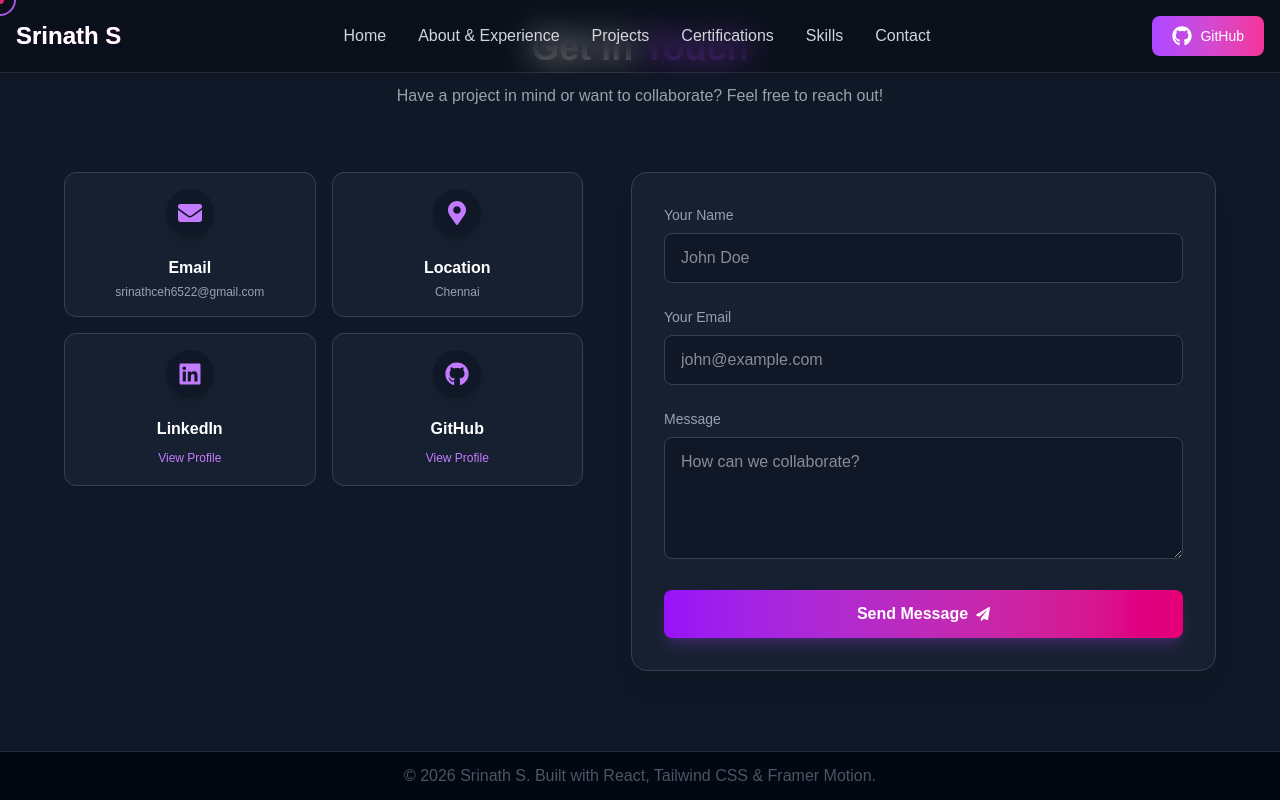
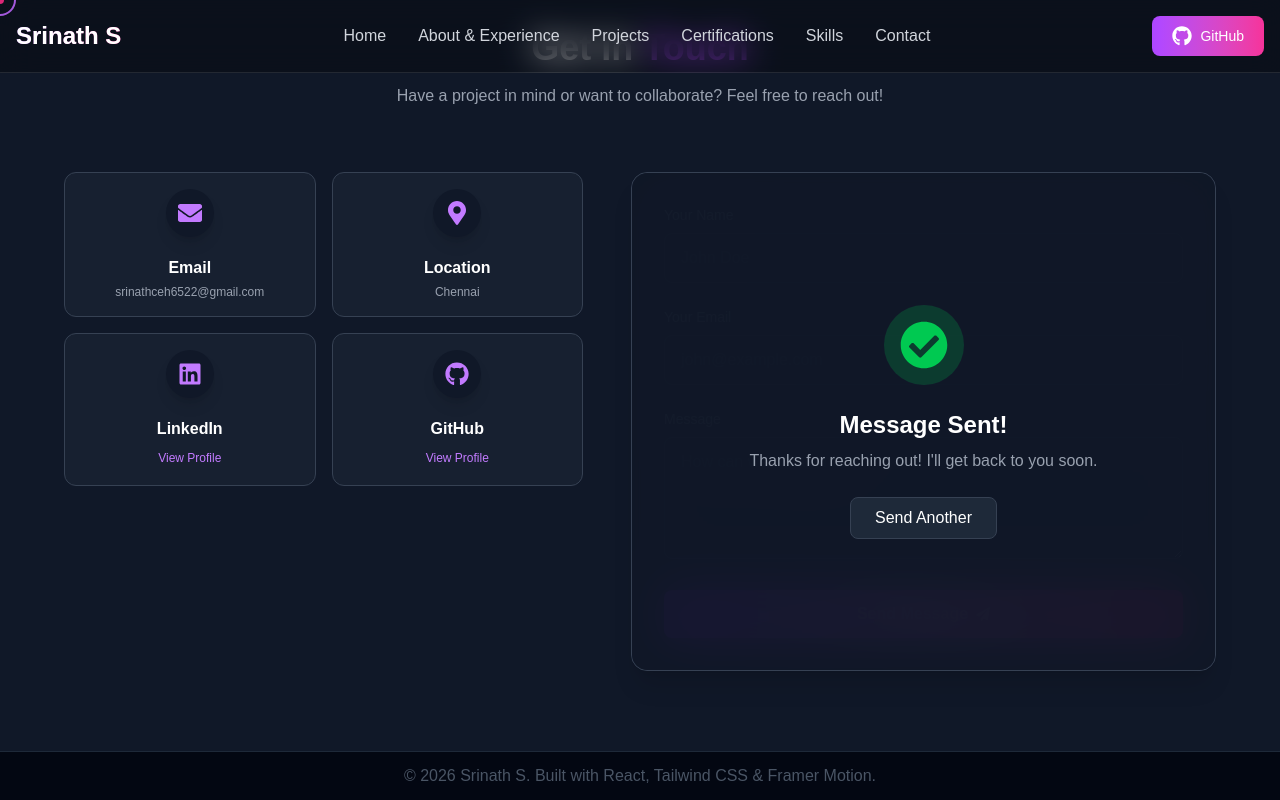
Before and after one commit to Rocksri/portfolio, a React (Vite) app: page / in a window 1280 px wide. Both pictures are taken after typing "Sample", "name@example.com", "Sample" into the empty fields and a click on the button "Send Message". Shown: the part 4730-5530 px from the top of the page. Built offline with nearby package versions, Linux system fonts and the light colour scheme.

Commit message:
contact form updates

```diff
--- a/src/components/Contact.jsx
+++ b/src/components/Contact.jsx
@@ -1,6 +1,6 @@
 import React, { useState } from 'react';
-import { motion } from 'framer-motion';
-import { FaEnvelope, FaMapMarkerAlt, FaLinkedin, FaGithub, FaPaperPlane } from 'react-icons/fa';
+import { motion, AnimatePresence } from 'framer-motion';
+import { FaEnvelope, FaMapMarkerAlt, FaLinkedin, FaGithub, FaPaperPlane, FaCheckCircle, FaSpinner } from 'react-icons/fa';
 
 const Contact = () => {
     const [formData, setFormData] = useState({
@@ -8,6 +8,7 @@ const Contact = () => {
         email: '',
         message: ''
     });
+    const [status, setStatus] = useState('idle'); // idle, sending, success, error
 
     const handleChange = (e) => {
         setFormData({ ...formData, [e.target.name]: e.target.value });
@@ -15,6 +16,7 @@ const Contact = () => {
 
     const handleSubmit = (e) => {
         e.preventDefault();
+        setStatus('sending');
 
         const myForm = e.target;
         const formDataObj = new FormData(myForm);
@@ -25,12 +27,14 @@ const Contact = () => {
             body: new URLSearchParams(formDataObj).toString(),
         })
             .then(() => {
-                alert("Thank you! Your message has been sent.");
+                setStatus('success');
                 setFormData({ name: '', email: '', message: '' });
+                setTimeout(() => setStatus('idle'), 5000); // Auto hide after 5s
             })
             .catch((error) => {
                 console.error("Form submission error:", error);
-                alert("Sorry, something went wrong. Please try again later.");
+                setStatus('error');
+                setTimeout(() => setStatus('idle'), 5000);
             });
     };
 
@@ -38,8 +42,6 @@ const Contact = () => {
         <section id="contact" className="py-20 bg-gray-900 relative overflow-hidden">
             {/* Decorative blob */}
             <div className="absolute top-0 right-0 w-64 h-64 bg-purple-600/10 rounded-full blur-3xl -z-10"></div>
-
-
 
             <div className="container mx-auto px-4">
                 <motion.div
@@ -63,29 +65,29 @@ const Contact = () => {
                         className="flex-1 space-y-8"
                     >
                         <div className="grid grid-cols-2 gap-4">
-                            <div className="bg-gray-800/50 p-4 rounded-xl border border-gray-700 hover:border-purple-500/50 transition-colors text-center">
-                                <div className="p-3 bg-gray-900 rounded-full text-purple-400 text-2xl mb-3 shadow-lg inline-block">
+                            <div className="bg-gray-800/50 p-4 rounded-xl border border-gray-700 hover:border-purple-500/50 transition-colors text-center group">
+                                <div className="p-3 bg-gray-900 rounded-full text-purple-400 text-2xl mb-3 shadow-lg inline-block group-hover:scale-110 transition-transform">
                                     <FaEnvelope />
                                 </div>
                                 <h4 className="text-white font-semibold mb-1">Email</h4>
                                 <p className="text-gray-400 text-xs break-all">srinathceh6522@gmail.com</p>
                             </div>
-                            <div className="bg-gray-800/50 p-4 rounded-xl border border-gray-700 hover:border-purple-500/50 transition-colors text-center">
-                                <div className="p-3 bg-gray-900 rounded-full text-purple-400 text-2xl mb-3 shadow-lg inline-block">
+                            <div className="bg-gray-800/50 p-4 rounded-xl border border-gray-700 hover:border-purple-500/50 transition-colors text-center group">
+                                <div className="p-3 bg-gray-900 rounded-full text-purple-400 text-2xl mb-3 shadow-lg inline-block group-hover:scale-110 transition-transform">
                                     <FaMapMarkerAlt />
                                 </div>
                                 <h4 className="text-white font-semibold mb-1">Location</h4>
                                 <p className="text-gray-400 text-xs">Chennai</p>
                             </div>
-                            <div className="bg-gray-800/50 p-4 rounded-xl border border-gray-700 hover:border-purple-500/50 transition-colors text-center">
-                                <div className="p-3 bg-gray-900 rounded-full text-purple-400 text-2xl mb-3 shadow-lg inline-block">
+                            <div className="bg-gray-800/50 p-4 rounded-xl border border-gray-700 hover:border-purple-500/50 transition-colors text-center group">
+                                <div className="p-3 bg-gray-900 rounded-full text-purple-400 text-2xl mb-3 shadow-lg inline-block group-hover:scale-110 transition-transform">
                                     <FaLinkedin />
                                 </div>
                                 <h4 className="text-white font-semibold mb-1">LinkedIn</h4>
                                 <a href="https://www.linkedin.com/in/srinath2329/" className="text-purple-400 text-xs hover:underline">View Profile</a>
                             </div>
-                            <div className="bg-gray-800/50 p-4 rounded-xl border border-gray-700 hover:border-purple-500/50 transition-colors text-center">
-                                <div className="p-3 bg-gray-900 rounded-full text-purple-400 text-2xl mb-3 shadow-lg inline-block">
+                            <div className="bg-gray-800/50 p-4 rounded-xl border border-gray-700 hover:border-purple-500/50 transition-colors text-center group">
+                                <div className="p-3 bg-gray-900 rounded-full text-purple-400 text-2xl mb-3 shadow-lg inline-block group-hover:scale-110 transition-transform">
                                     <FaGithub />
                                 </div>
                                 <h4 className="text-white font-semibold mb-1">GitHub</h4>
@@ -99,9 +101,38 @@ const Contact = () => {
                         initial={{ x: 50, opacity: 0 }}
                         whileInView={{ x: 0, opacity: 1 }}
                         viewport={{ once: true }}
-                        className="flex-1 bg-gray-800/50 p-8 rounded-2xl border border-gray-700 backdrop-blur-sm shadow-xl"
+                        className="flex-1 bg-gray-800/50 p-8 rounded-2xl border border-gray-700 backdrop-blur-md shadow-xl relative"
                     >
-                        <form name="contact" method="POST" data-netlify="true" onSubmit={handleSubmit} className="space-y-6">
+                        {/* Success Overlay */}
+                        <AnimatePresence>
+                            {status === 'success' && (
+                                <motion.div
+                                    initial={{ opacity: 0, scale: 0.9 }}
+                                    animate={{ opacity: 1, scale: 1 }}
+                                    exit={{ opacity: 0, scale: 0.9 }}
+                                    className="absolute inset-0 z-20 bg-gray-900/95 backdrop-blur-xl rounded-2xl flex flex-col items-center justify-center p-8 text-center"
+                                >
+                                    <motion.div
+                                        initial={{ scale: 0 }}
+                                        animate={{ scale: 1 }}
+                                        transition={{ type: "spring", stiffness: 200, damping: 10 }}
+                                        className="w-20 h-20 bg-green-500/20 rounded-full flex items-center justify-center mb-6"
+                                    >
+                                        <FaCheckCircle className="text-5xl text-green-500" />
+                                    </motion.div>
+                                    <h3 className="text-2xl font-bold text-white mb-2">Message Sent!</h3>
+                                    <p className="text-gray-400 mb-6">Thanks for reaching out! I'll get back to you soon.</p>
+                                    <button
+                                        onClick={() => setStatus('idle')}
+                                        className="px-6 py-2 bg-gray-800 hover:bg-gray-700 text-white rounded-lg transition-colors border border-gray-700"
+                                    >
+                                        Send Another
+                                    </button>
+                                </motion.div>
+                            )}
+                        </AnimatePresence>
+
+                        <form name="contact" method="POST" data-netlify="true" onSubmit={handleSubmit} className="space-y-6 relative z-10">
                             <input type="hidden" name="form-name" value="contact" />
                             <div>
                                 <label className="block text-gray-400 mb-2 text-sm">Your Name</label>
@@ -109,7 +140,7 @@ const Contact = () => {
                                     type="text"
                                     name="name"
                                     required
-                                    className="w-full bg-gray-900 border border-gray-700 rounded-lg px-4 py-3 text-white focus:outline-none focus:border-purple-500 focus:ring-1 focus:ring-purple-500 transition-colors"
+                                    className="w-full bg-gray-900/50 border border-gray-700 rounded-lg px-4 py-3 text-white focus:outline-none focus:border-purple-500 focus:ring-1 focus:ring-purple-500 transition-colors placeholder-gray-600"
                                     placeholder="John Doe"
                                     value={formData.name}
                                     onChange={handleChange}
@@ -121,7 +152,7 @@ const Contact = () => {
                                     type="email"
                                     name="email"
                                     required
-                                    className="w-full bg-gray-900 border border-gray-700 rounded-lg px-4 py-3 text-white focus:outline-none focus:border-purple-500 focus:ring-1 focus:ring-purple-500 transition-colors"
+                                    className="w-full bg-gray-900/50 border border-gray-700 rounded-lg px-4 py-3 text-white focus:outline-none focus:border-purple-500 focus:ring-1 focus:ring-purple-500 transition-colors placeholder-gray-600"
                                     placeholder="john@example.com"
                                     value={formData.email}
                                     onChange={handleChange}
@@ -133,7 +164,7 @@ const Contact = () => {
                                     name="message"
                                     rows="4"
                                     required
-                                    className="w-full bg-gray-900 border border-gray-700 rounded-lg px-4 py-3 text-white focus:outline-none focus:border-purple-500 focus:ring-1 focus:ring-purple-500 transition-colors"
+                                    className="w-full bg-gray-900/50 border border-gray-700 rounded-lg px-4 py-3 text-white focus:outline-none focus:border-purple-500 focus:ring-1 focus:ring-purple-500 transition-colors placeholder-gray-600"
                                     placeholder="How can we collaborate?"
                                     value={formData.message}
                                     onChange={handleChange}
@@ -141,9 +172,14 @@ const Contact = () => {
                             </div>
                             <button
                                 type="submit"
-                                className="w-full bg-gradient-to-r from-purple-600 to-pink-600 text-white font-bold py-3 rounded-lg hover:opacity-90 transition-opacity flex items-center justify-center gap-2 shadow-lg shadow-purple-500/20"
+                                disabled={status === 'sending'}
+                                className="w-full bg-gradient-to-r from-purple-600 to-pink-600 text-white font-bold py-3 rounded-lg hover:opacity-90 transition-all flex items-center justify-center gap-2 shadow-lg shadow-purple-500/20 disabled:opacity-70 disabled:cursor-not-allowed"
                             >
-                                Send Message <FaPaperPlane className="text-sm" />
+                                {status === 'sending' ? (
+                                    <>Sending... <FaSpinner className="animate-spin" /></>
+                                ) : (
+                                    <>Send Message <FaPaperPlane className="text-sm" /></>
+                                )}
                             </button>
                         </form>
                     </motion.div>
```
